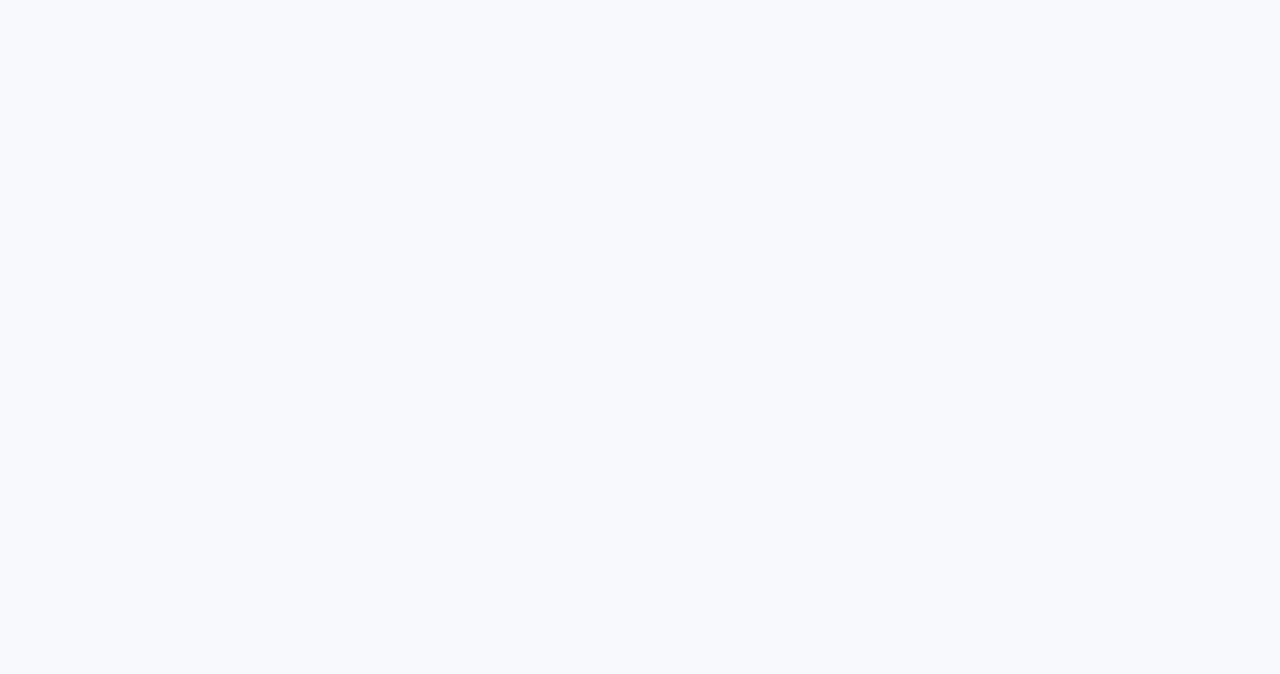
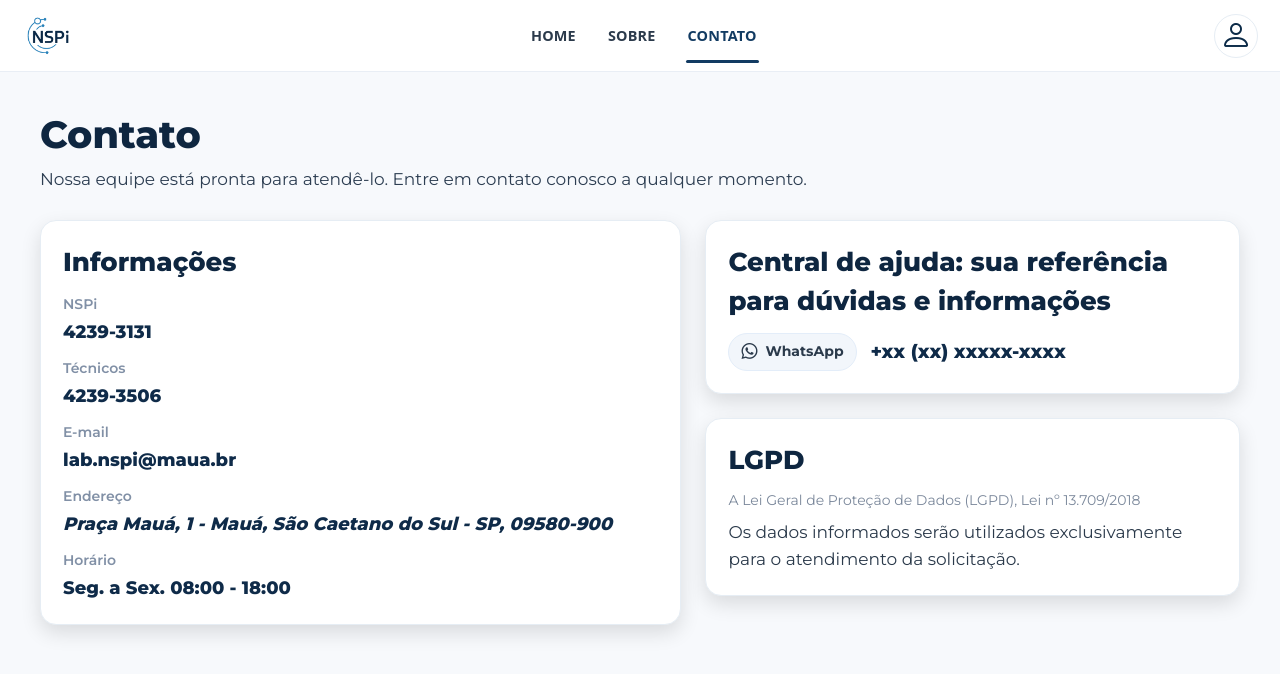
Before and after one commit to Matheuscoe07/Site-NSPi, a React (Vite) app: page /contato in a window 1280 px wide. Before the commit this address had no page. Shown: the top 674 px of the page. Built offline with nearby package versions, Linux system fonts and the light colour scheme.

Commit message:
Tela de contato

```diff
--- a/src/App.tsx
+++ b/src/App.tsx
@@ -7,7 +7,7 @@ import Login from './pages/login'
 import Registrar from './pages/registrar'
 import Pedido from './pages/pedido'
 import ProtectedRoute from './ProtectedRoute'
-// import Contato from '@pages/contato'
+import Contato from '@pages/contato'
 import Confirmado from '@pages/confirmado'
 
 export default function App() {
@@ -20,7 +20,7 @@ export default function App() {
         {/* Públicas */}
         <Route path="/login" element={<Login />} />
         <Route path="/registrar" element={<Registrar />} />
-        {/* <Route path="/contato" element={<Contato />} /> */}
+        <Route path="/contato" element={<Contato />} />
 
         {/* Protegidas */}
         <Route element={<ProtectedRoute />}>
--- /dev/null
+++ b/src/pages/contato.css
@@ -0,0 +1,119 @@
+.contact-root{
+  background:#f7f9fc;
+  color:#0e2237;
+  min-height:100vh;
+}
+
+.contact-root .navbar{
+  width:100% !important;
+  margin-left:0 !important;
+  transform:none !important;
+}
+
+/* container */
+.contact-wrap{
+  width:100%;
+  max-width:1400px;
+  margin:0 auto;
+  padding:24px 40px 70px;
+}
+
+/* ===== header ===== */
+.contact-header{ margin:16px 0 28px; }
+.contact-title{
+  margin:0 0 8px;
+  font-size:clamp(28px,4vw,38px); /* ↑ maior */
+  font-weight:800;
+  color:#0e2640;
+}
+.contact-sub{
+  margin:0;
+  color:#2d3e52;
+  font-size:17px;                /* ↑ maior */
+  line-height:1.55;
+}
+
+/* ===== grid ===== */
+.contact-grid{
+  display:grid;
+  grid-template-columns: minmax(0,1.2fr) minmax(0,1fr);
+  gap:24px;
+  align-items:start;
+}
+.contact-right{ display:grid; gap:24px; }
+
+/* ===== cards ===== */
+.contact-card{
+  background:#fff;
+  border:1px solid #e6edf4;
+  border-radius:16px;
+  box-shadow:0 8px 20px rgba(0,0,0,.12);
+  padding:22px;
+  max-width:100%;
+}
+.contact-card__title{
+  margin:0 0 12px;
+  font-size:clamp(20px,2.2vw,26px); /* ↑ maior */
+  font-weight:800;
+  color:#0e2640;
+}
+.contact-card__subtitle{
+  margin:-2px 0 8px;
+  font-size:14px;                /* ↑ maior */
+  color:#7b889b;
+}
+.contact-card__text{
+  margin:8px 0 0;
+  font-size:17px;                /* ↑ maior */
+  line-height:1.6;
+  color:#2b3a4b;
+}
+
+/* ===== lista de infos ===== */
+.contact-info{ display:grid; gap:12px; margin-top:6px; }
+.contact-field{ display:grid; gap:4px; }
+.contact-field__label{
+  font-size:14px;                /* ↑ maior */
+  color:#8190a6;
+  font-weight:600;
+}
+.contact-field__value{
+  font-size:18px;                /* ↑ maior */
+  font-weight:800;
+  color:#0f2b49;
+}
+.contact-link{ text-decoration:none; color:#0f2b49; }
+.contact-link:hover{ text-decoration:underline; }
+
+/* ===== central de ajuda ===== */
+.contact-helpRow{ display:flex; align-items:center; gap:14px; flex-wrap:wrap; }
+.contact-badge{
+  display:inline-flex; align-items:center; gap:8px;
+  padding:6px 12px;
+  border-radius:999px;
+  background:#f2f6fb;
+  border:1px solid #e3edf9;
+  color:#2b3a4b;
+  font-weight:700;
+  font-size:14px;                /* ↑ maior */
+}
+.contact-badge i{ font-size:16px; }
+.contact-helpNumber{
+  font-size:19px;                /* ↑ maior */
+  font-weight:900;
+  color:#0f2b49;
+  text-decoration:none;
+  white-space:nowrap;
+}
+.contact-helpNumber:hover{ text-decoration:underline; }
+
+/* ===== responsivo ===== */
+@media (max-width: 980px){
+  .contact-wrap{ padding:18px; }
+  .contact-grid{ grid-template-columns:1fr; gap:18px; }
+  .contact-right{ gap:18px; }
+  .contact-card{ padding:18px; }
+  .contact-card__title{ font-size:clamp(18px,5vw,22px); }
+  .contact-card__text{ font-size:16px; }
+  .contact-helpNumber{ font-size:17px; white-space:normal; }
+}
--- /dev/null
+++ b/src/pages/contato.tsx
@@ -0,0 +1,93 @@
+import Navbar from '../components/navbar'
+import './contato.css'
+
+export default function Contato() {
+  return (
+    <div className="contact-root">
+      <Navbar />
+
+      <main className="contact-wrap">
+        <header className="contact-header">
+          <h1 className="contact-title">Contato</h1>
+          <p className="contact-sub">
+            Nossa equipe está pronta para atendê-lo. Entre em contato conosco a qualquer momento.
+          </p>
+        </header>
+
+        <section className="contact-grid">
+          {/* Coluna esquerda: Informações */}
+          <article className="contact-card contact-card--info">
+            <h2 className="contact-card__title">Informações</h2>
+
+            <div className="contact-info">
+              <div className="contact-field">
+                <span className="contact-field__label">NSPi</span>
+                <span className="contact-field__value">4239-3131</span>
+              </div>
+
+              <div className="contact-field">
+                <span className="contact-field__label">Técnicos</span>
+                <span className="contact-field__value">4239-3506</span>
+              </div>
+
+              <div className="contact-field">
+                <span className="contact-field__label">E-mail</span>
+                <a className="contact-field__value contact-link" href="mailto:lab.nspi@maua.br">
+                  lab.nspi@maua.br
+                </a>
+              </div>
+
+              <div className="contact-field">
+                <span className="contact-field__label">Endereço</span>
+                <address className="contact-field__value">
+                  Praça Mauá, 1 - Mauá, São Caetano do Sul - SP, 09580-900
+                </address>
+              </div>
+
+              <div className="contact-field">
+                <span className="contact-field__label">Horário</span>
+                <span className="contact-field__value">Seg. a Sex. 08:00 - 18:00</span>
+              </div>
+            </div>
+          </article>
+
+          {/* Coluna direita: Central de ajuda + LGPD */}
+          <div className="contact-right">
+            <article className="contact-card contact-card--help">
+              <h2 className="contact-card__title">
+                Central de ajuda: sua referência<br />
+                para dúvidas e informações
+              </h2>
+
+              <div className="contact-helpRow">
+                <span className="contact-badge">
+                  <i className="bi bi-whatsapp" aria-hidden="true" />
+                  <span>WhatsApp</span>
+                </span>
+
+                <a
+                  className="contact-helpNumber"
+                  href="https://wa.me/5500000000000"
+                  target="_blank"
+                  rel="noreferrer"
+                >
+                  +xx (xx) xxxxx-xxxx
+                </a>
+              </div>
+            </article>
+
+            <article className="contact-card">
+              <h2 className="contact-card__title">LGPD</h2>
+              <p className="contact-card__subtitle">
+                A Lei Geral de Proteção de Dados (LGPD), Lei nº 13.709/2018
+              </p>
+              <p className="contact-card__text">
+                Os dados informados serão utilizados exclusivamente para o atendimento da solicitação.
+              </p>
+            </article>
+          </div>
+        </section>
+      </main>
+    </div>
+  )
+}
```
